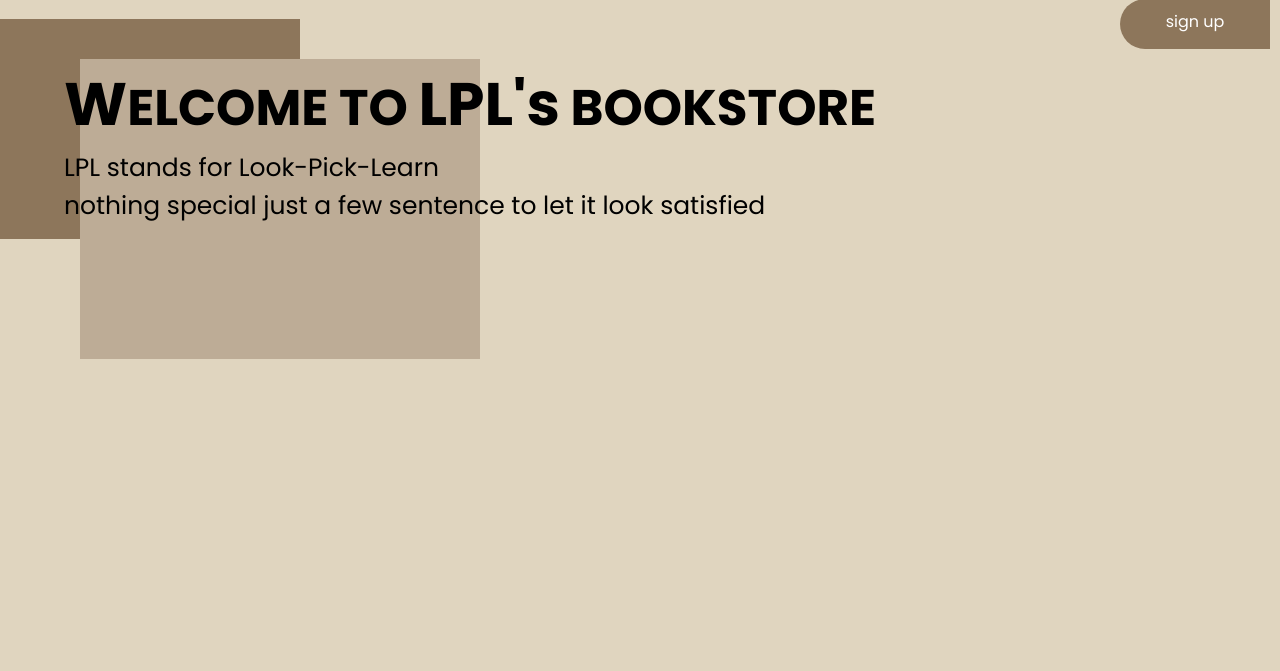
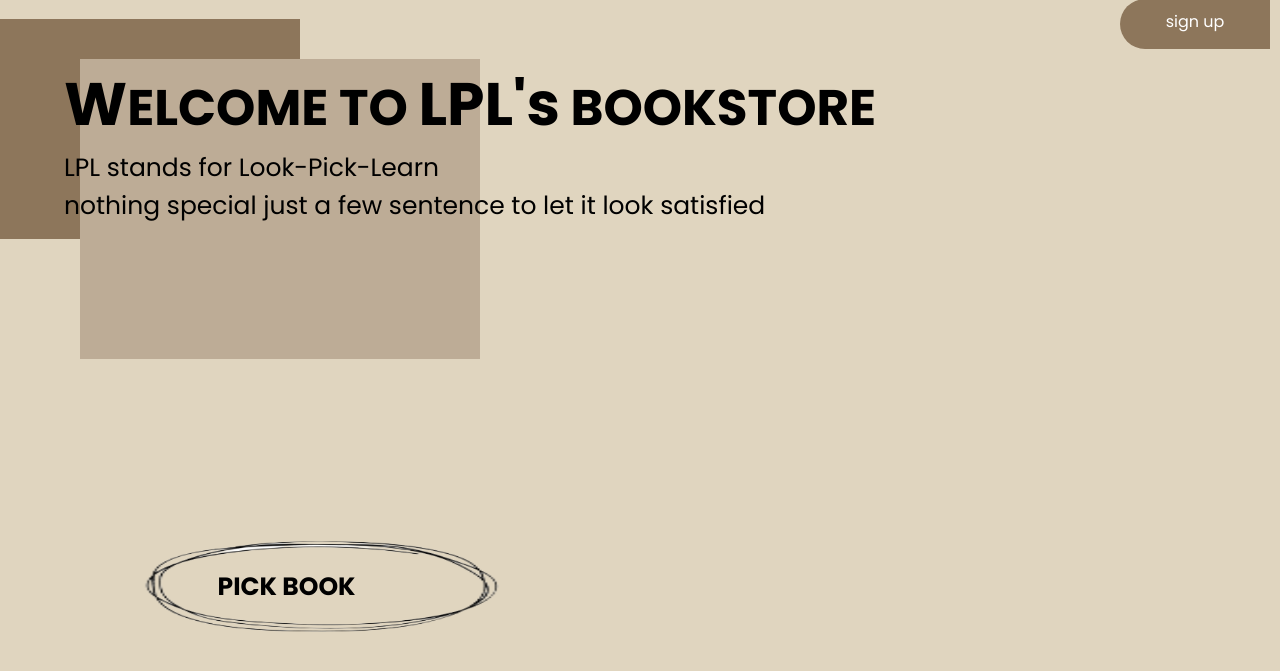
Before and after one commit to lawrencelol/DWP_PROJECT_LPL, a PHP site: page /Home_Page.html in a window 1280 px wide; the page is wider, and only the part inside the window is pictured. Shown: the part 111-782 px from the top of that part. Run offline with PHP 8.4, Linux system fonts and the light colour scheme.

Commit message:
home page

```diff
--- a/Web Publishing Project/User/Main Page/Main_Page/Home.css
+++ b/Web Publishing Project/User/Main Page/Main_Page/Home.css
@@ -4,7 +4,7 @@
     box-sizing: border-box;
     margin: 0;
     padding: 0;
-    font-family: 'Poppins',sans-serif;
+    font-family: 'Poppins';
 }
 
 body{
@@ -201,3 +201,23 @@ input[id="radio-4"] {
 .TxT_Exp{
 
 }
+
+.pick_selection{
+    width: 30%;
+    height: 12%;
+    justify-self: start;
+    transform: translateY(500%);
+    margin-left: 10%;
+    position: absolute;
+}
+
+#pick_btn{
+    color: black;
+    position: absolute;
+    font-size: 25px;
+    font-weight: bold;
+    text-decoration: none;
+    transform: translateY(1340%);
+    margin-left: 17%;
+    cursor: pointer;
+}
--- a/Web Publishing Project/User/Main Page/Main_Page/Home_Page.html
+++ b/Web Publishing Project/User/Main Page/Main_Page/Home_Page.html
@@ -40,8 +40,10 @@
                     <p>LPL stands for Look-Pick-Learn</p>
                     <p>nothing special just a few sentence to let it look satisfied</p>
                 </div>
-
-
+        <div>
+            <a href="../../Menu/Books/Display/BookDisplay.html" id="pick_btn">PICK BOOK</a>
+            <img src="line drawing circle.png.png" class="pick_selection" />
+        </div>
 
 
     </body>
```
Also changed, not shown: Web Publishing Project/User/Main Page/Main_Page/line drawing circle.png.png (added).
